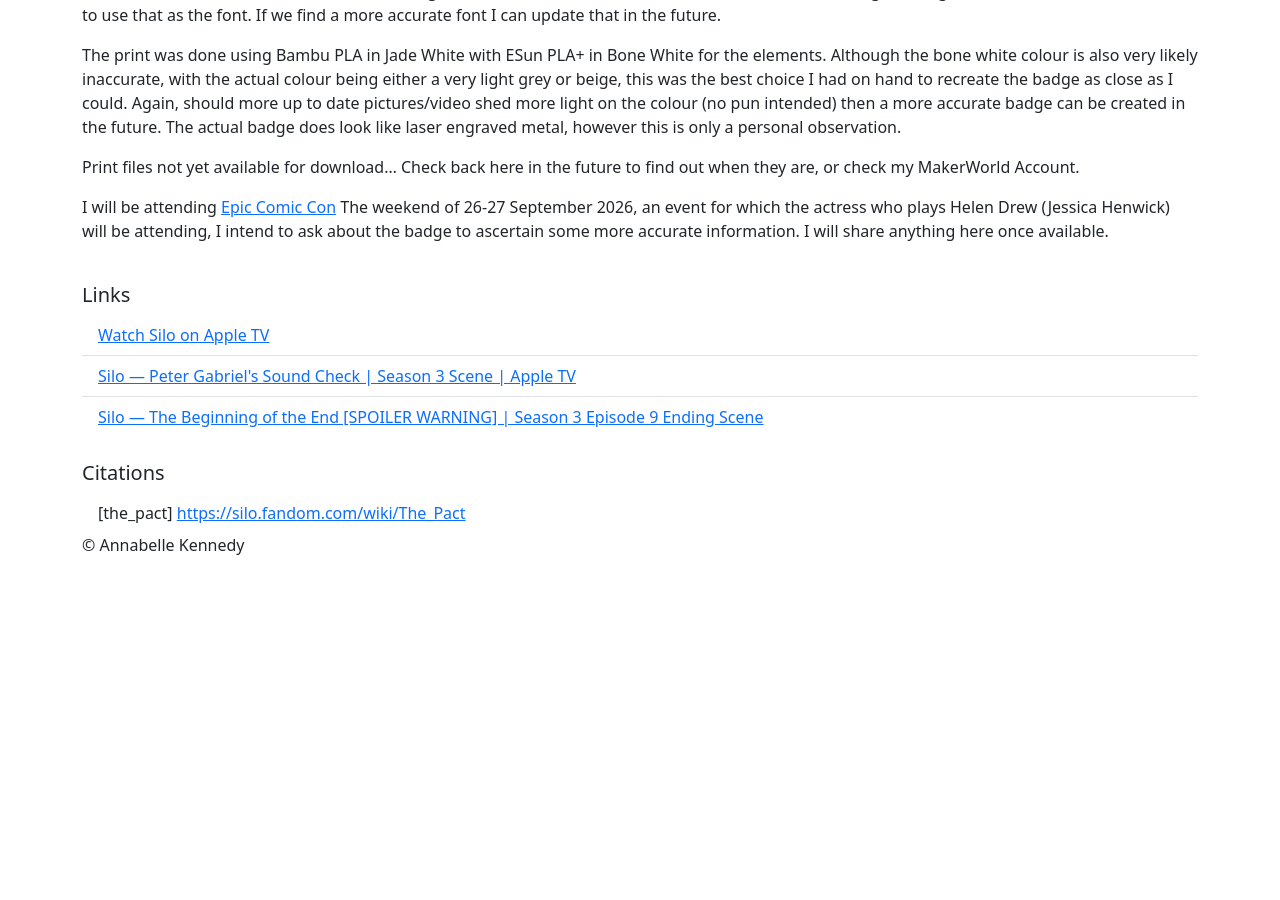
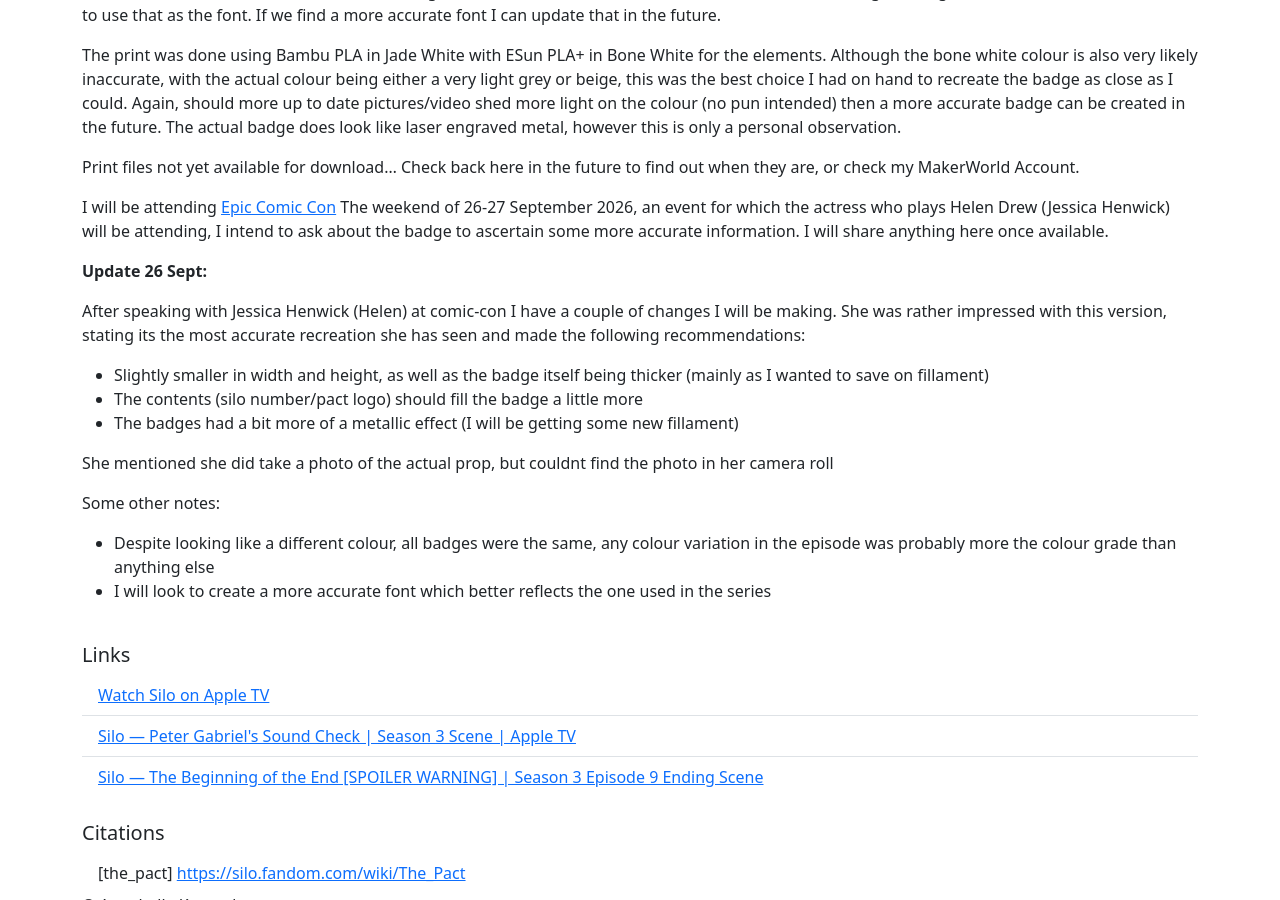
Before and after one commit to queekusme/queekusme.github.com, a Jekyll site: the page built from _projects/silo_tour_badge.md, in a window 1280 px wide and 900 px high, scrolled down 790 px. Built offline with Jekyll 4.4.1, drawn with Linux system fonts in a browser that asks for light colours; before the commit the page ends 1363 px from its top, so only the background shows below that.

Commit message:
Comic Con changes

```diff
--- a/_projects/silo_tour_badge.md
+++ b/_projects/silo_tour_badge.md
@@ -36,3 +36,16 @@
 Print files not yet available for download... Check back here in the future to find out when they are, or check my MakerWorld Account.
 
 I will be attending [Epic Comic Con](https://www.forthefans.uk/) The weekend of 26-27 September 2026, an event for which the actress who plays Helen Drew (Jessica Henwick) will be attending, I intend to ask about the badge to ascertain some more accurate information. I will share anything here once available.
+
+<b>Update 26 Sept:</b>
+
+After speaking with Jessica Henwick (Helen) at comic-con I have a couple of changes I will be making. She was rather impressed with this version, stating its the most accurate recreation she has seen and made the following recommendations:
+- Slightly smaller in width and height, as well as the badge itself being thicker (mainly as I wanted to save on fillament)
+- The contents (silo number/pact logo) should fill the badge a little more
+- The badges had a bit more of a metallic effect (I will be getting some new fillament)
+
+She mentioned she did take a photo of the actual prop, but couldnt find the photo in her camera roll
+
+Some other notes:
+- Despite looking like a different colour, all badges were the same, any colour variation in the episode was probably more the colour grade than anything else
+- I will look to create a more accurate font which better reflects the one used in the series
```
Also changed, not shown: dynamic/homebrew_tracker.md (+1 -1 lines).
